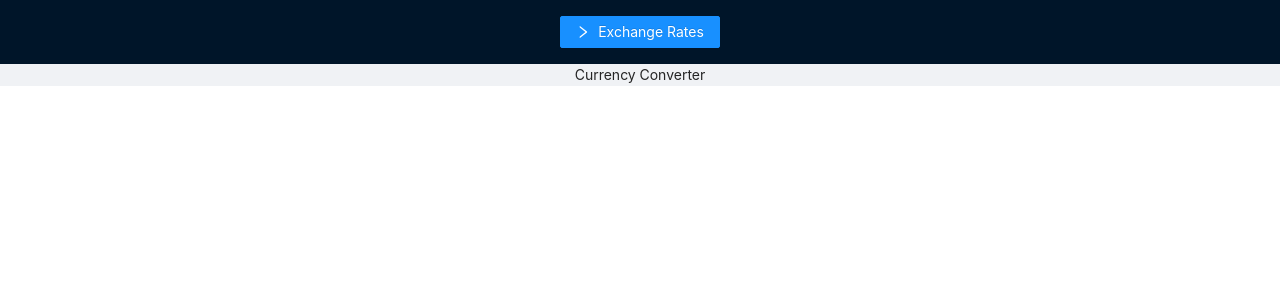
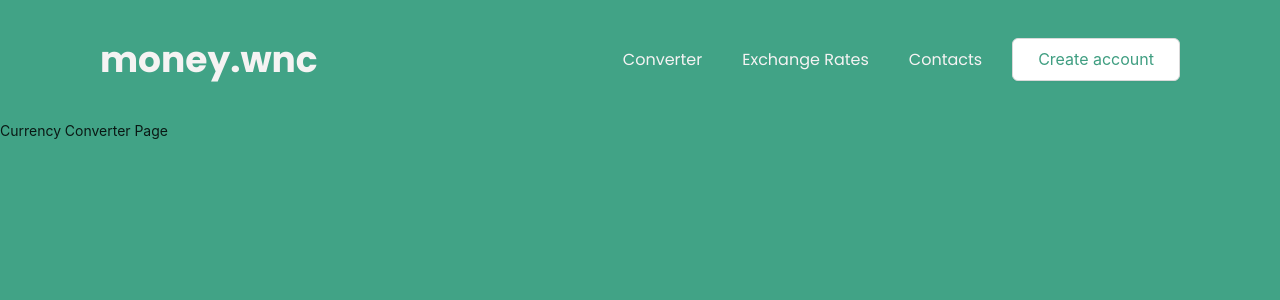
Before and after one commit to kliuchyk/currency-exchange, a React (Create React App) app: page / in a window 1280 px wide. Shown: the top 300 px of the page. Built offline with nearby package versions, Linux system fonts and the light colour scheme; no server answers.

Commit message:
redesign main page and navbar

```diff
--- a/public/index.html
+++ b/public/index.html
@@ -10,34 +10,16 @@
       content="Web site created using create-react-app"
     />
     <link rel="apple-touch-icon" href="%PUBLIC_URL%/logo192.png" />
-    <!--
-      manifest.json provides metadata used when your web app is installed on a
-      user's mobile device or desktop. See https://developers.google.com/web/fundamentals/web-app-manifest/
-    -->
     <link rel="manifest" href="%PUBLIC_URL%/manifest.json" />
-    <!--
-      Notice the use of %PUBLIC_URL% in the tags above.
-      It will be replaced with the URL of the `public` folder during the build.
-      Only files inside the `public` folder can be referenced from the HTML.
-
-      Unlike "/favicon.ico" or "favicon.ico", "%PUBLIC_URL%/favicon.ico" will
-      work correctly both with client-side routing and a non-root public URL.
-      Learn how to configure a non-root public URL by running `npm run build`.
-    -->
+    <link rel="preconnect" href="https://fonts.gstatic.com" />
+    <link
+      href="https://fonts.googleapis.com/css2?family=Poppins:wght@400;500;700&display=swap"
+      rel="stylesheet"
+    />
     <title>React App</title>
   </head>
   <body>
     <noscript>You need to enable JavaScript to run this app.</noscript>
     <div id="root"></div>
-    <!--
-      This HTML file is a template.
-      If you open it directly in the browser, you will see an empty page.
-
-      You can add webfonts, meta tags, or analytics to this file.
-      The build step will place the bundled scripts into the <body> tag.
-
-      To begin the development, run `npm start` or `yarn start`.
-      To create a production bundle, use `npm run build` or `yarn build`.
-    -->
   </body>
 </html>
--- a/src/App.css
+++ b/src/App.css
@@ -1,5 +1,6 @@
 .App {
-  text-align: center;
+  background-color: #41a386;
+  height: 100vh;
 }
 
 .App-logo {
@@ -7,32 +8,6 @@
   pointer-events: none;
 }
 
-@media (prefers-reduced-motion: no-preference) {
-  .App-logo {
-    animation: App-logo-spin infinite 20s linear;
-  }
+.ant-layout-content {
+  background-color: #41a386;
 }
-
-.App-header {
-  background-color: #282c34;
-  min-height: 100vh;
-  display: flex;
-  flex-direction: column;
-  align-items: center;
-  justify-content: center;
-  font-size: calc(10px + 2vmin);
-  color: white;
-}
-
-.App-link {
-  color: #61dafb;
-}
-
-@keyframes App-logo-spin {
-  from {
-    transform: rotate(0deg);
-  }
-  to {
-    transform: rotate(360deg);
-  }
-}
--- a/src/App.tsx
+++ b/src/App.tsx
@@ -2,8 +2,8 @@ import React from 'react';
 import AppWrapper from './containers/AppWrapper';
 import { Route, Switch, Link } from 'react-router-dom';
 import { Button, Layout } from 'antd';
-import { LeftOutlined, RightOutlined } from '@ant-design/icons';
 
+import AppHeader from './components/AppHeader';
 import CurrencyConverter from './containers/CurrencyConverter';
 import CurrenciesList from './containers/CurrenciesList';
 import './App.css';
@@ -13,35 +13,18 @@ function App() {
     <AppWrapper>
       <div className="App">
         <Layout>
+          <AppHeader />
+          <Layout.Content>
             <Switch>
               <Route exact path="/currencies">
-              <Layout.Header>
-                <Link to="/">
-                  <Button type="primary">
-                    <LeftOutlined />
-                    Back to Converter
-                  </Button>
-                </Link>
-              </Layout.Header>
-              <Layout.Content>
                 <CurrenciesList />
-              </Layout.Content>
               </Route>
 
               <Route exact path="/">
-              <Layout.Header>
-                <Link to="/currencies">
-                  <Button type="primary">
-                    <RightOutlined />
-                    Exchange Rates
-                  </Button>
-                </Link>
-              </Layout.Header>
-              <Layout.Content>
                 <CurrencyConverter />
-              </Layout.Content>
               </Route>
             </Switch>
+          </Layout.Content>
         </Layout>
       </div>
     </AppWrapper>
--- /dev/null
+++ b/src/components/AppHeader/config.ts
@@ -0,0 +1,10 @@
+const TEXTS = {
+  LINKS: {
+    LOGO: 'money.wnc',
+    CONVERTER: 'Converter',
+    RATES: 'Exchange Rates',
+    CONTACTS: 'Contacts'
+  }
+};
+
+export { TEXTS };
--- /dev/null
+++ b/src/components/AppHeader/index.tsx
@@ -0,0 +1,37 @@
+import React from 'react';
+import { Button, Layout } from 'antd';
+import { Link } from 'react-router-dom';
+import { TEXTS } from './config';
+import './styles.css';
+
+const { Header } = Layout;
+
+const AppHeader = () => {
+  return (
+    <Header>
+      <Link to="/" className="link logo">
+        {TEXTS.LINKS.LOGO}
+      </Link>
+
+      <nav className="nav-menu">
+        <Link to="/" className="link">
+          {TEXTS.LINKS.CONVERTER}
+        </Link>
+
+        <Link to="/currencies" className="link">
+          {TEXTS.LINKS.RATES}
+        </Link>
+
+        <Link to="/contacts" className="link">
+        {TEXTS.LINKS.CONTACTS}
+        </Link>
+
+        <Link to="/create-account" className="">
+          <Button className="account-btn">Create account</Button>
+        </Link>
+      </nav>
+    </Header>
+  );
+};
+
+export default AppHeader;
--- /dev/null
+++ b/src/components/AppHeader/styles.css
@@ -0,0 +1,48 @@
+.ant-layout .ant-layout-header {
+  background: #41a386;
+  padding: 0 100px;
+  height: 120px;
+  display: flex;
+  justify-content: space-between;
+  align-items: center;
+}
+
+.link {
+  color: #f5f3f3;
+  font-family: 'Poppins', sans-serif;
+  font-weight: 400;
+  font-size: 16px;
+}
+
+.link:hover {
+  color: #fff;
+}
+
+.link.logo {
+  font-weight: 700;
+  font-size: 36px;
+}
+
+.nav-menu .link {
+  padding: 10px 20px;
+  transition: all .3s;
+}
+
+.nav-menu .link:hover {
+  background-color: red;
+  border-radius: 5px;
+  background: #357763;
+}
+
+
+
+
+.ant-layout-header .account-btn {
+  height: unset;
+  padding: 8px 25px;
+  color: #3f9e81;
+  font-weight: 400;
+  font-size: 16px;
+  border-radius: 6px;
+  margin-left: 10px;
+}
--- a/src/containers/CurrencyConverter/index.tsx
+++ b/src/containers/CurrencyConverter/index.tsx
@@ -1,5 +1,5 @@
 import React from 'react';
 
 export default function CurrencyConverter() {
-  return <div>Currency Converter</div>;
+  return <div>Currency Converter Page</div>;
 }
--- a/src/index.css
+++ b/src/index.css
@@ -1,13 +1,4 @@
 body {
   margin: 0;
-  font-family: -apple-system, BlinkMacSystemFont, 'Segoe UI', 'Roboto', 'Oxygen',
-    'Ubuntu', 'Cantarell', 'Fira Sans', 'Droid Sans', 'Helvetica Neue',
-    sans-serif;
-  -webkit-font-smoothing: antialiased;
-  -moz-osx-font-smoothing: grayscale;
+  font-family: 'Poppins', sans-serif;
 }
-
-code {
-  font-family: source-code-pro, Menlo, Monaco, Consolas, 'Courier New',
-    monospace;
-}
```
Lines whose indentation alone changed are shown as unchanged.
